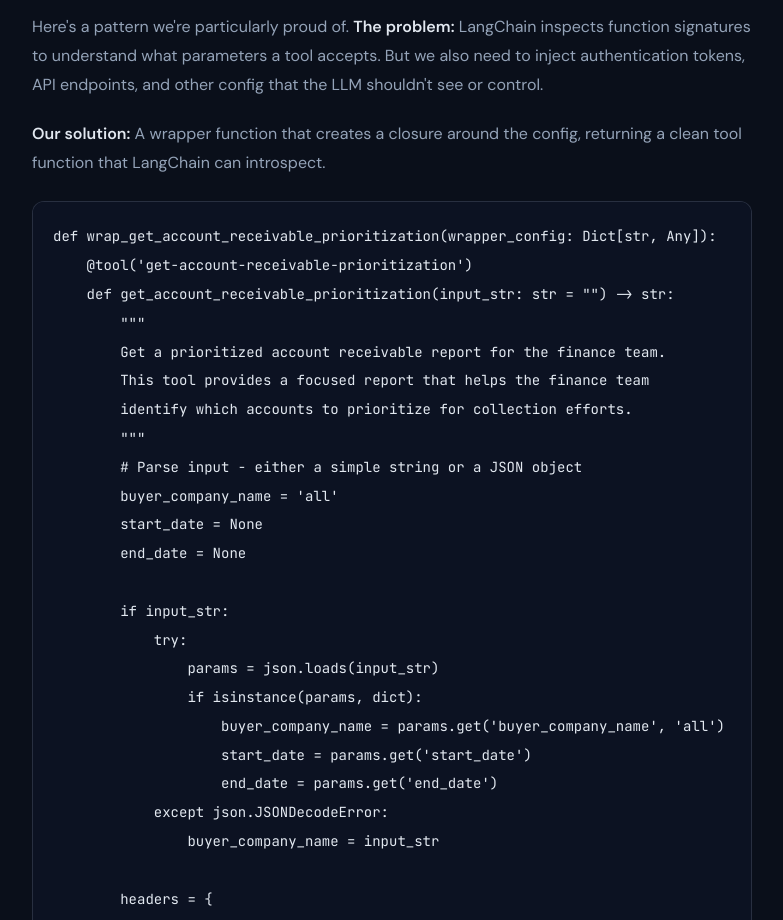
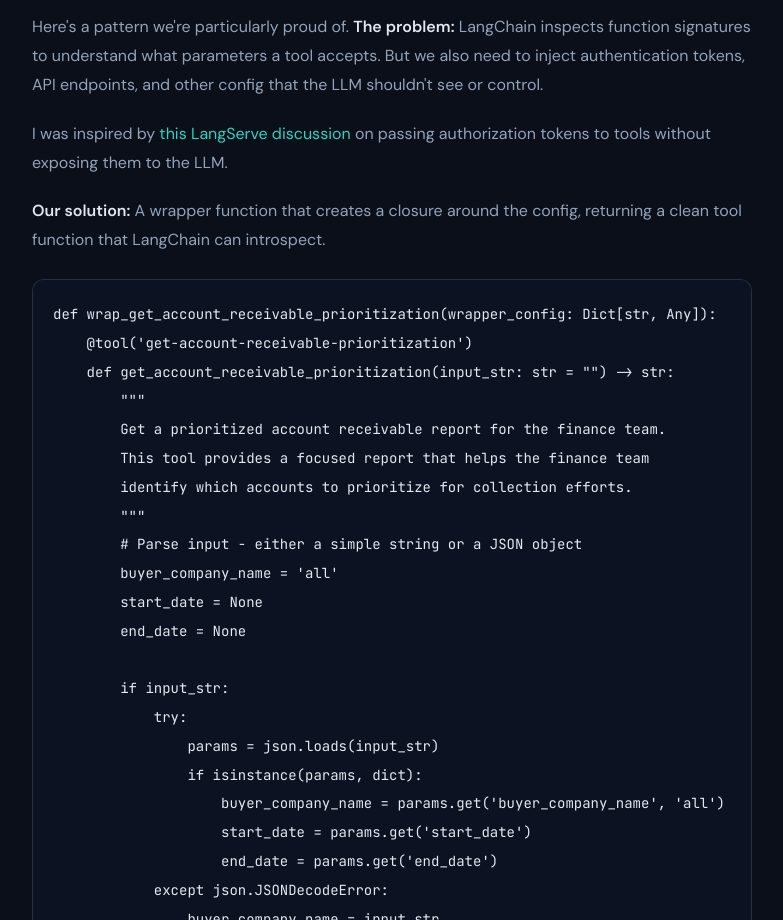
Before and after one commit to JuniorJoanis/portfolio-desktop, a React (Vite) app: page /blog/building-ai-copilot-accounts-receivable in a window 1280 px wide. Shown: the part 8480-9400 px from the top of the page, without its empty margins (248-1031 px from the left). Built offline with nearby package versions, Linux system fonts and the light colour scheme.

Commit message:
feat(blog post): add reference to LangServe discussion on passing authorization tokens

```diff
--- a/blogData.ts
+++ b/blogData.ts
@@ -603,6 +603,8 @@
 
 <p>Here's a pattern we're particularly proud of. <strong>The problem:</strong> LangChain inspects function signatures to understand what parameters a tool accepts. But we also need to inject authentication tokens, API endpoints, and other config that the LLM shouldn't see or control.</p>
 
+<p>I was inspired by <a href="https://github.com/langchain-ai/langserve/discussions/534" target="_blank">this LangServe discussion</a> on passing authorization tokens to tools without exposing them to the LLM.</p>
+
 <p><strong>Our solution:</strong> A wrapper function that creates a closure around the config, returning a clean tool function that LangChain can introspect.</p>
 
 <pre><code class="language-python">def wrap_get_account_receivable_prioritization(wrapper_config: Dict[str, Any]):
```
